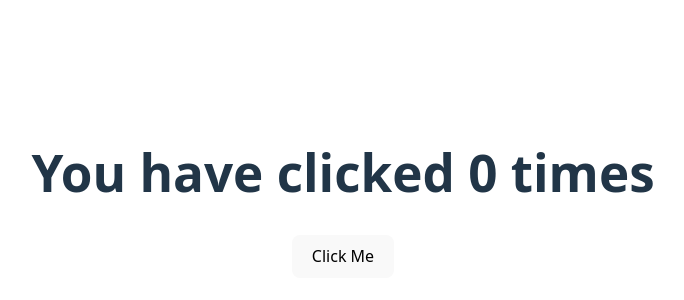
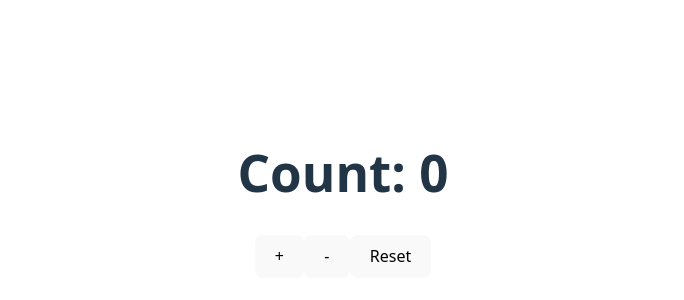
Before and after one commit to aamiraziz/my-react-app, a React (Vite) app: page / in a window 1280 px wide. Shown: the part 206-506 px from the top of the page, without its empty margins (297-981 px from the left). Built offline with nearby package versions, Linux system fonts and the light colour scheme.

Commit message:
Counter implemented using useReducer funcion.

```diff
--- a/src/CounterFunction.jsx
+++ b/src/CounterFunction.jsx
@@ -16,12 +16,14 @@ function CounterFunction () {
 
   // To increase the value of count variable
   const Increment = () => {
-    setCountt(count + 1)
+    // setCountt(count + 1)
+    setCountt(prevCount => prevCount + 1)
   }
 
   // To decrease the value of count variable
   const Decrement = () => {
-    setCountt(count - 1)
+    // setCountt(count - 1)
+    setCountt(prevCount => prevCount - 1)
   }
 
   // Return Function
--- /dev/null
+++ b/src/CounterR.jsx
@@ -0,0 +1,44 @@
+/*
+    * This file uses useReducer function to change counter value.
+    * Dated: July 07, 2025.
+    *
+*/
+
+import React, {useReducer} from 'react'
+
+const initialState = {count: 0}
+
+function reducer(state, action) {
+
+    switch (action.type) {
+
+        case 'increment':
+            return {count: state.count + 1}
+        case 'decrement':
+            return {count: state.count - 1}
+        case 'reset':
+            return {count: 0}
+        default:
+            throw new Error()
+    }
+}
+
+function CounterR() {
+
+    const [state, dispatch] = useReducer(reducer, initialState)
+
+    return (
+
+        <div>
+            <h1>Count: {state.count} </h1>
+            <button onClick={() => dispatch({type: 'increment'}) }>+</button>
+            <button onClick={() => dispatch({type: 'decrement'}) } >-</button>
+            <button onClick={() => dispatch({type: 'reset'})}>Reset</button>
+        </div>
+
+
+    )
+
+}
+
+export default CounterR
--- a/src/main.jsx
+++ b/src/main.jsx
@@ -9,18 +9,20 @@ import TableOf from './TableOf.jsx'
 import CounterFunction from './CounterFunction.jsx'
 import CounterClass from './CounterClass.jsx'
 import Counts from './Counts.jsx'
+import CounterR from './CounterR.jsx'
 
 createRoot(document.getElementById('root')).render(
   <StrictMode>
-    {/* <App />
-    <Variables/>
-    <MyForm />
-    <Variables titleefe = "Mr." />
-    <App />
-    <Variables />
-    <TableOf number = {108} />
-    <CounterFunction />
-    <CounterClass /> */}
-    <Counts />
+    {/* <App /> */}
+    {/* <Variables/>  */}
+    {/* <MyForm />  */}
+    {/* <Variables titleefe = "Mr." /> */}
+    {/* <App /> */}
+    {/* <Variables /> */}
+    {/* <TableOf number = {108} /> */}
+    {/* <CounterFunction /> */}
+    {/* <CounterClass /> */}
+    {/* <Counts /> */}
+    <CounterR />
   </StrictMode>,
 )
```
